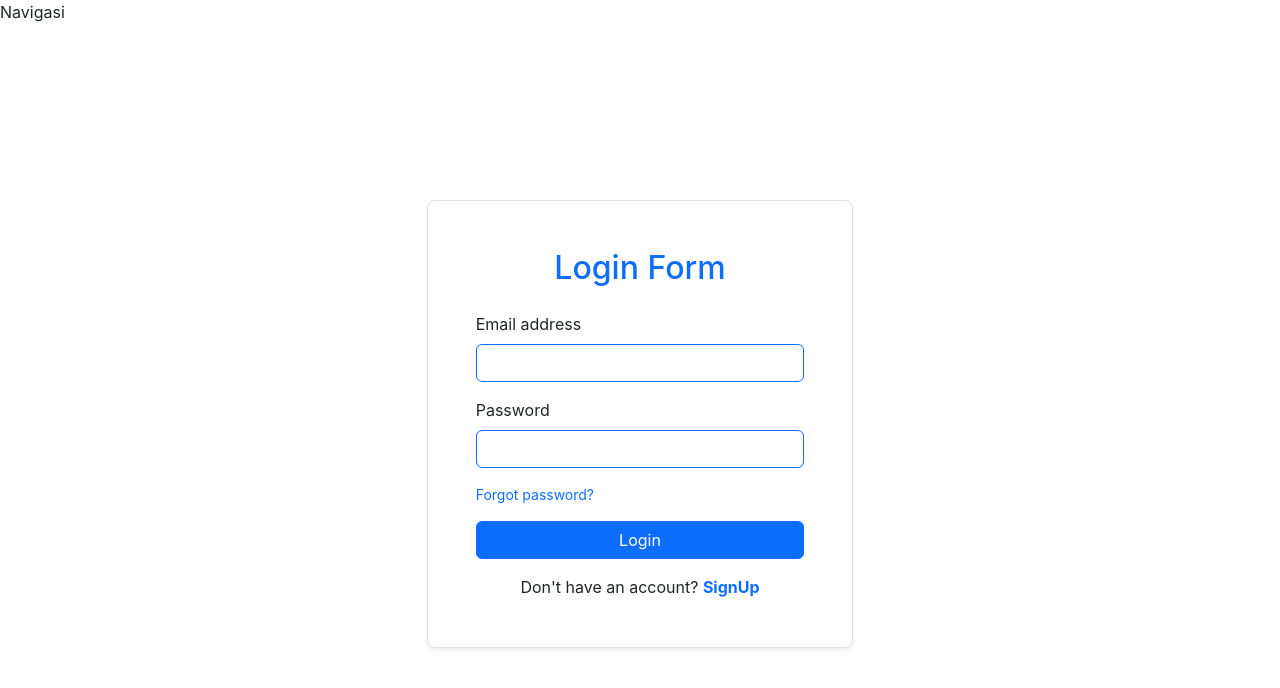
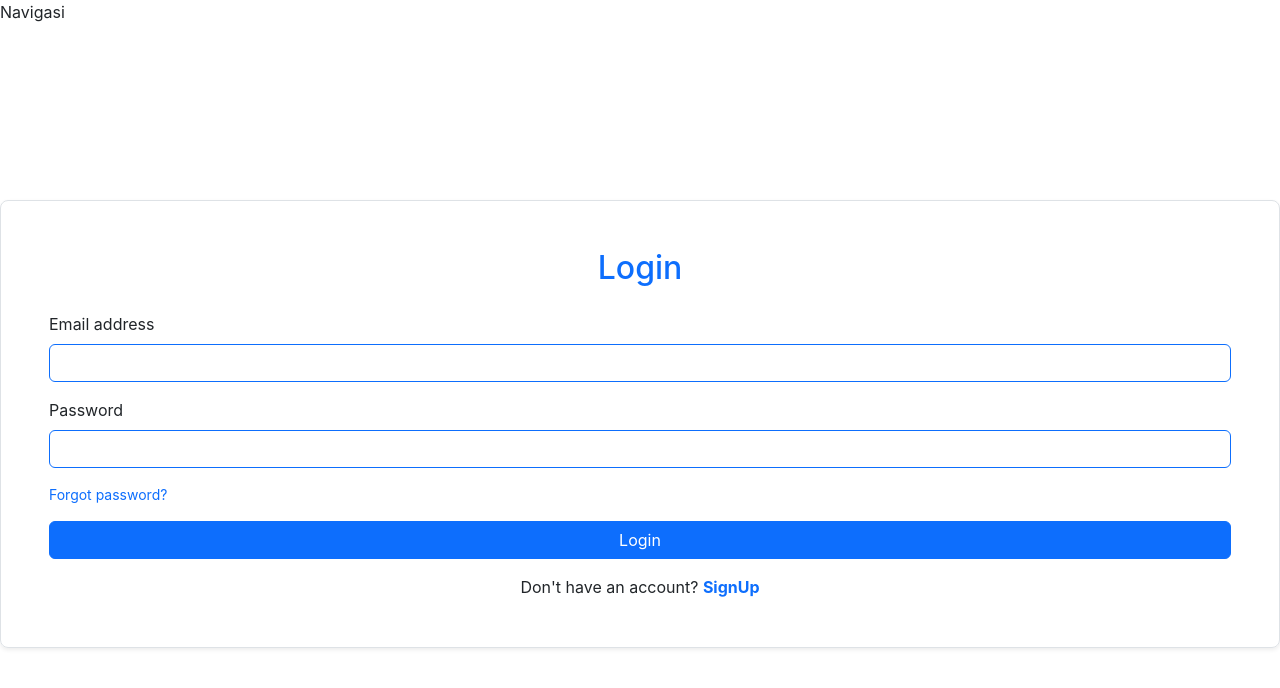
Before and after one commit to r11firdaus/socmednextts, a Next.js app: page /login in a window 1280 px wide. Shown: the top 688 px of the page. Built offline with nearby package versions, Linux system fonts and the light colour scheme.

Commit message:
add signup

```diff
--- /dev/null
+++ b/components/loginForm.js
@@ -0,0 +1,50 @@
+import Link from "next/link"
+
+const LogiForm = (props) => {
+  const submit = async (e) => {
+    e.preventDefault()
+
+    const email = document.getElementById('email').value
+    const password = document.getElementById('password').value
+    const res = await fetch(`http://localhost:4000/api/v1/auth/${props.type === 'login' ? 'login' : 'signup'}`, {
+      method: 'POST',
+      headers: {
+        'Content-Type': 'application/json'
+      },
+      body: JSON.stringify({
+        email, password
+      })
+    })
+
+    console.log(await res.json())
+  }
+
+  return (
+    <div className="vh-100 d-flex justify-content-center align-items-center">
+      <div className="col p-5 shadow-sm border rounded-3">
+        <h2 className="text-center mb-4 text-primary">{props.type === 'login' ? 'Login' : 'Signup'}</h2>
+        <form onSubmit={(e) => submit(e)}>
+          <div className="mb-3">
+            <label htmlFor="exampleInputEmail1" className="form-label">Email address</label>
+            <input type="email" className="form-control border border-primary" id="email" aria-describedby="emailHelp" />
+          </div>
+            <div className="mb-3">
+              <label htmlFor="exampleInputPassword1" className="form-label">Password</label>
+              <input type="password" className="form-control border border-primary" id="password" />
+            </div>
+            <p className="small"><a className="text-primary" href="forget-password.html">Forgot password?</a></p>
+            <div className="d-grid">
+              <button className="btn btn-primary" type="submit">{props.type === 'login' ? 'Login' : 'Signup'}</button>
+            </div>
+        </form>
+        <div className="mt-3">
+        {props.type === 'login' ?
+          <p className="mb-0  text-center">Don't have an account? <Link href="/signup" className="text-primary fw-bold">SignUp</Link></p>
+         : <p className="mb-0  text-center">Already have an account? <Link href="/login" className="text-primary fw-bold">Login</Link></p>}
+        </div>
+      </div>
+    </div>
+  )
+}
+
+export default LogiForm
--- a/pages/login.js
+++ b/pages/login.js
@@ -1,45 +1,7 @@
+import LoginForm from "../components/loginForm"
 const login = () => {
-  const loginSubmit = async (e) => {
-    e.preventDefault()
-
-    const email = document.getElementById('email').value
-    const password = document.getElementById('password').value
-    const res = await fetch('http://localhost:4000/api/v1/auth/login', {
-      method: 'POST',
-      headers: {
-        'Content-Type': 'application/json'
-      },
-      body: JSON.stringify({
-        email, password
-      })
-    })
-
-    console.log(await res.json())
-  }
-
   return (
-    <div className="vh-100 d-flex justify-content-center align-items-center">
-      <div className="col-md-4 p-5 shadow-sm border rounded-3">
-        <h2 className="text-center mb-4 text-primary">Login Form</h2>
-        <form onSubmit={(e) => loginSubmit(e)}>
-          <div className="mb-3">
-            <label htmlFor="exampleInputEmail1" className="form-label">Email address</label>
-            <input type="email" className="form-control border border-primary" id="email" aria-describedby="emailHelp" />
-          </div>
-            <div className="mb-3">
-              <label htmlFor="exampleInputPassword1" className="form-label">Password</label>
-              <input type="password" className="form-control border border-primary" id="password" />
-            </div>
-            <p className="small"><a className="text-primary" href="forget-password.html">Forgot password?</a></p>
-            <div className="d-grid">
-              <button className="btn btn-primary" type="submit">Login</button>
-            </div>
-        </form>
-        <div className="mt-3">
-          <p className="mb-0  text-center">Don't have an account? <a href="signup.html" className="text-primary fw-bold">SignUp</a></p>
-        </div>
-      </div>
-    </div>
+    <LoginForm type='login'/>
   )
 }
 
```
Also changed, not shown: pages/signup.js (added, +8 -0 lines).
